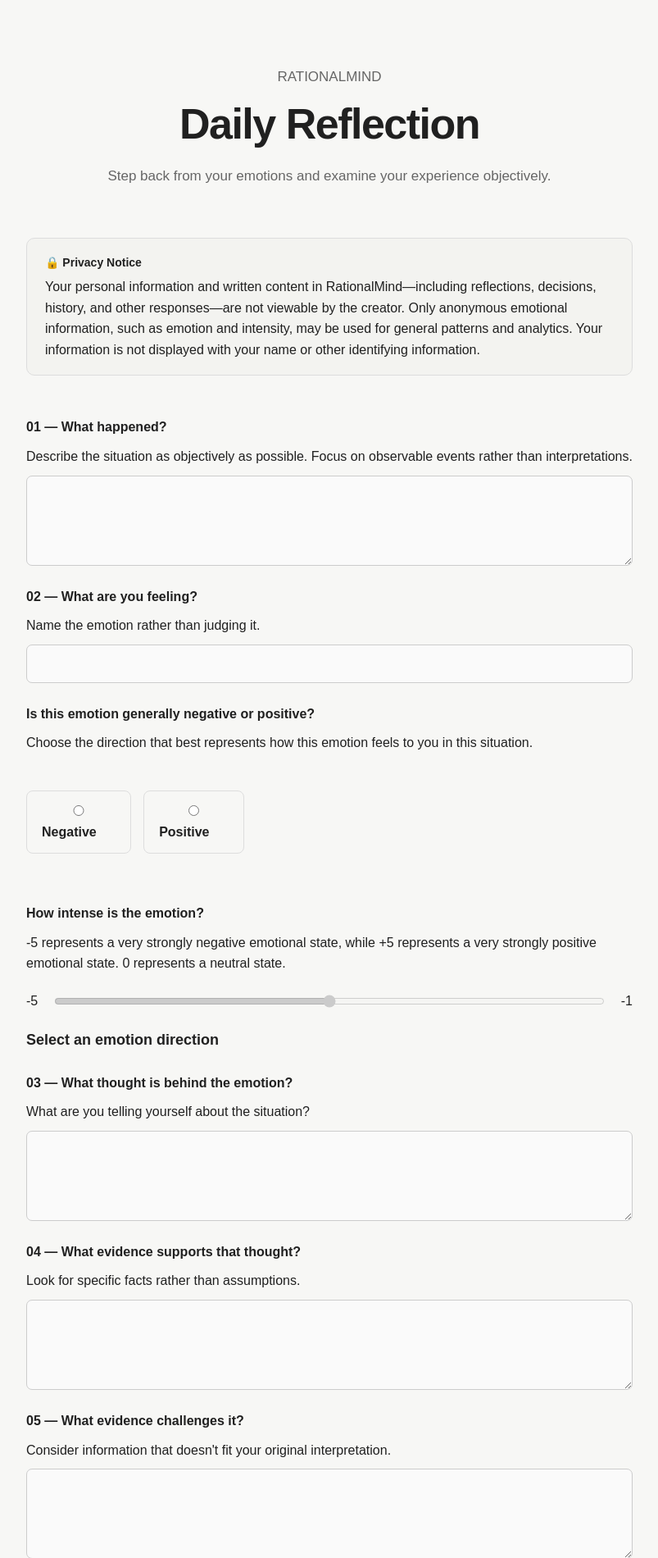
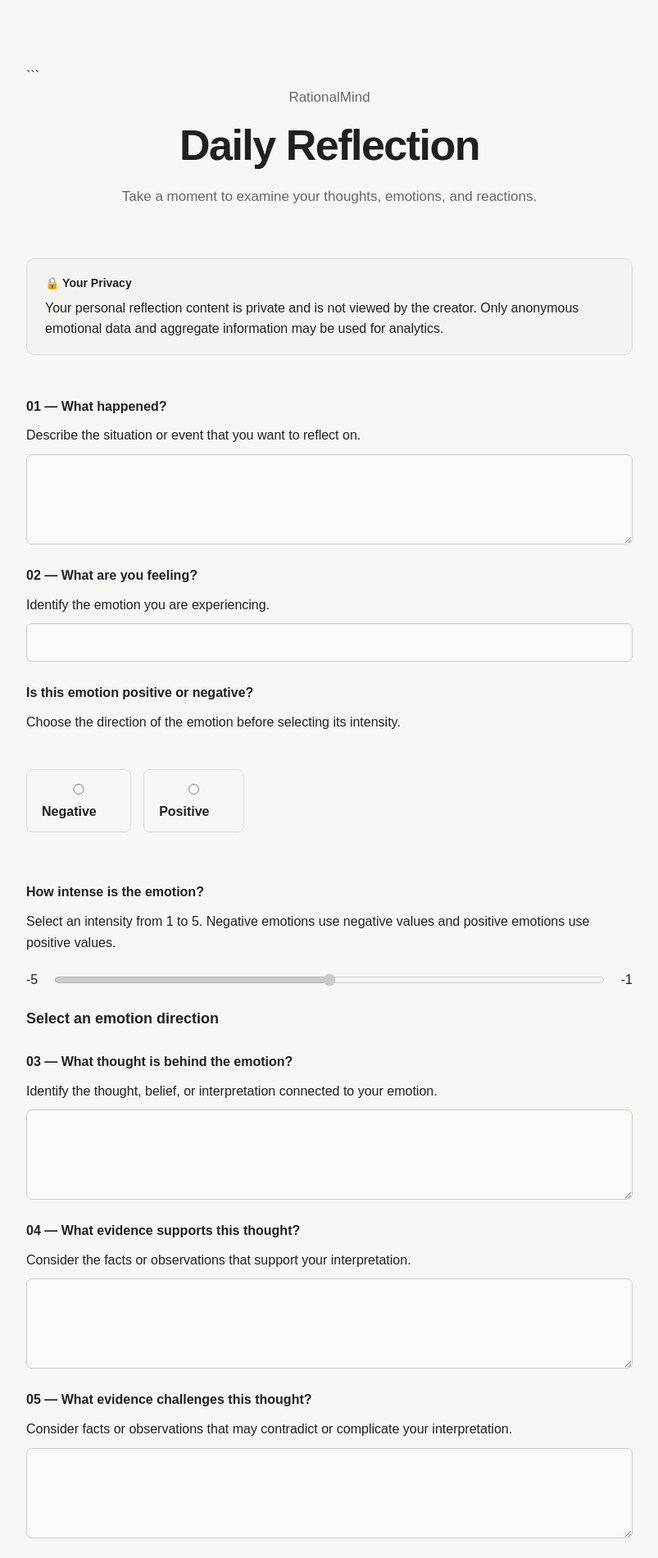
Before and after one commit to Kwakita123/RationalMind, a Flask app: page /reflection in a window 1280 px wide. Shown: the part 79-1979 px from the top of the page at 82% size, without its empty margins (238-1041 px from the left). Run offline with Flask 3, Linux system fonts and the light colour scheme; the visitor is signed in with stand-in values (Sample User, id 1); data that the repository does not hold is empty; some libraries are stand-ins or nearby versions.

Commit message:
Update reflection.html

````diff
--- a/templates/reflection.html
+++ b/templates/reflection.html
@@ -1,17 +1,22 @@
 {% extends "base.html" %}
 
 {% block title %}
-Reflection | RationalMind
+Daily Reflection | RationalMind
 {% endblock %}
 
 {% block content %}
 
 <main class="page-container">
 
+```
+<!-- ================================================= -->
+<!-- HEADER -->
+<!-- ================================================= -->
+
 <section class="dashboard-header">
 
     <p class="eyebrow">
-            RATIONALMIND
+        RationalMind
     </p>
 
     <h1>
@@ -19,7 +24,7 @@ Reflection | RationalMind
     </h1>
 
     <p>
-            Step back from your emotions and examine your experience objectively.
+        Take a moment to examine your thoughts, emotions, and reactions.
     </p>
 
 </section>
@@ -31,14 +36,11 @@ Reflection | RationalMind
 
 <div class="privacy-notice">
 
-        <strong>🔒 Privacy Notice</strong>
+    <strong>🔒 Your Privacy</strong>
 
-        Your personal information and written content in RationalMind—including
-        reflections, decisions, history, and other responses—are not viewable by
-        the creator. Only anonymous emotional information, such as emotion and
-        intensity, may be used for general patterns and analytics. Your
-        information is not displayed with your name or other identifying
-        information.
+    Your personal reflection content is private and is not viewed by the
+    creator. Only anonymous emotional data and aggregate information may
+    be used for analytics.
 
 </div>
 
@@ -56,14 +58,13 @@ Reflection | RationalMind
         </h2>
 
         <p>
-                Before starting another reflection, please complete
-                the feedback form for your previous reflection.
+            Before creating another reflection, please complete the
+            feedback for your most recent reflection.
         </p>
 
         <p>
-                This helps RationalMind measure whether the reflection
-                changed your emotional state and gives you an opportunity
-                to evaluate the reflection experience.
+            Your feedback helps improve RationalMind while keeping your
+            personal reflection content private.
         </p>
 
         <a href="/feedback" class="button">
@@ -96,7 +97,6 @@ Reflection | RationalMind
 
     <form method="POST">
 
-
         <!-- 01 -->
 
         <label>
@@ -104,8 +104,7 @@ Reflection | RationalMind
         </label>
 
         <p class="form-help">
-                Describe the situation as objectively as possible.
-                Focus on observable events rather than interpretations.
+            Describe the situation or event that you want to reflect on.
         </p>
 
         <textarea
@@ -120,7 +119,7 @@ Reflection | RationalMind
         </label>
 
         <p class="form-help">
-                Name the emotion rather than judging it.
+            Identify the emotion you are experiencing.
         </p>
 
         <input
@@ -133,12 +132,12 @@ Reflection | RationalMind
         <!-- EMOTION DIRECTION -->
 
         <label>
-                Is this emotion generally negative or positive?
+            Is this emotion positive or negative?
         </label>
 
         <p class="form-help">
-                Choose the direction that best represents how this emotion
-                feels to you in this situation.
+            Choose the direction of the emotion before selecting its
+            intensity.
         </p>
 
 
@@ -180,9 +179,8 @@ Reflection | RationalMind
         </label>
 
         <p class="form-help">
-                -5 represents a very strongly negative emotional state,
-                while +5 represents a very strongly positive emotional state.
-                0 represents a neutral state.
+            Select an intensity from 1 to 5. Negative emotions use
+            negative values and positive emotions use positive values.
         </p>
 
 
@@ -229,7 +227,8 @@ Reflection | RationalMind
         </label>
 
         <p class="form-help">
-                What are you telling yourself about the situation?
+            Identify the thought, belief, or interpretation connected to
+            your emotion.
         </p>
 
         <textarea
@@ -240,11 +239,12 @@ Reflection | RationalMind
         <!-- 04 -->
 
         <label>
-                04 — What evidence supports that thought?
+            04 — What evidence supports this thought?
         </label>
 
         <p class="form-help">
-                Look for specific facts rather than assumptions.
+            Consider the facts or observations that support your
+            interpretation.
         </p>
 
         <textarea
@@ -255,11 +255,12 @@ Reflection | RationalMind
         <!-- 05 -->
 
         <label>
-                05 — What evidence challenges it?
+            05 — What evidence challenges this thought?
         </label>
 
         <p class="form-help">
-                Consider information that doesn't fit your original interpretation.
+            Consider facts or observations that may contradict or
+            complicate your interpretation.
         </p>
 
         <textarea
@@ -274,7 +275,7 @@ Reflection | RationalMind
         </label>
 
         <p class="form-help">
-                Generate at least one alternative explanation.
+            Consider another possible explanation for the situation.
         </p>
 
         <textarea
@@ -285,12 +286,12 @@ Reflection | RationalMind
         <!-- 07 -->
 
         <label>
-                07 — What response aligns with your goals?
+            07 — Does your response align with your goals?
         </label>
 
         <p class="form-help">
-                You may not control the situation,
-                but you can choose your next action.
+            Consider whether your reaction helps you move toward the
+            person you want to become.
         </p>
 
         <textarea
@@ -305,7 +306,8 @@ Reflection | RationalMind
         </label>
 
         <p class="form-help">
-                Identify the insight you want to carry forward.
+            Summarize the most important insight you gained from this
+            reflection.
         </p>
 
         <textarea
@@ -342,9 +344,7 @@ Reflection | RationalMind
             <article class="reflection-entry">
 
                 <p class="reflection-date">
-
                     {{ entry.created_at | illinois_time }}
-
                 </p>
 
 
@@ -354,50 +354,87 @@ Reflection | RationalMind
 
 
                 <p>
-                        <strong>Situation:</strong>
+
+                    <strong>
+                        Situation:
+                    </strong>
+
                     {{ entry.situation }}
+
                 </p>
 
 
                 <p>
-                        <strong>Intensity:</strong>
+
+                    <strong>
+                        Intensity:
+                    </strong>
 
                     {% if entry.intensity|int > 0 %}
+
                         +{{ entry.intensity }}
+
                     {% else %}
+
                         {{ entry.intensity }}
+
                     {% endif %}
 
                 </p>
 
 
                 <p>
-                        <strong>Thought:</strong>
+
+                    <strong>
+                        Thought:
+                    </strong>
+
                     {{ entry.thought }}
+
                 </p>
 
 
                 <p>
-                        <strong>Evidence:</strong>
+
+                    <strong>
+                        Evidence:
+                    </strong>
+
                     {{ entry.evidence }}
+
                 </p>
 
 
                 <p>
-                        <strong>Alternative:</strong>
+
+                    <strong>
+                        Alternative:
+                    </strong>
+
                     {{ entry.alternative }}
+
                 </p>
 
 
                 <p>
-                        <strong>Response:</strong>
+
+                    <strong>
+                        Response:
+                    </strong>
+
                     {{ entry.response }}
+
                 </p>
 
 
                 <p>
-                        <strong>Insight:</strong>
+
+                    <strong>
+                        Insight:
+                    </strong>
+
                     {{ entry.insights }}
+
                 </p>
 
             </article>
@@ -407,12 +444,14 @@ Reflection | RationalMind
     </section>
 
 {% endif %}
+```
 
 </main>
 
+<!-- ===================================================== -->
 
-<!-- ===================================================== -->
 <!-- INTENSITY JAVASCRIPT -->
+
 <!-- ===================================================== -->
 
 <script>
@@ -438,16 +477,11 @@ function setIntensityRange(direction) {
     if (direction === "negative") {
 
         slider.min = "-5";
-
         slider.max = "-1";
-
         slider.value = "-3";
 
-
         minimum.textContent = "-5";
-
         maximum.textContent = "-1";
-
         valueDisplay.textContent = "-3";
 
     }
@@ -456,16 +490,11 @@ function setIntensityRange(direction) {
     else if (direction === "positive") {
 
         slider.min = "1";
-
         slider.max = "5";
-
         slider.value = "3";
 
-
         minimum.textContent = "+1";
-
         maximum.textContent = "+5";
-
         valueDisplay.textContent = "+3";
 
     }
````
Lines whose indentation alone changed are shown as unchanged.
